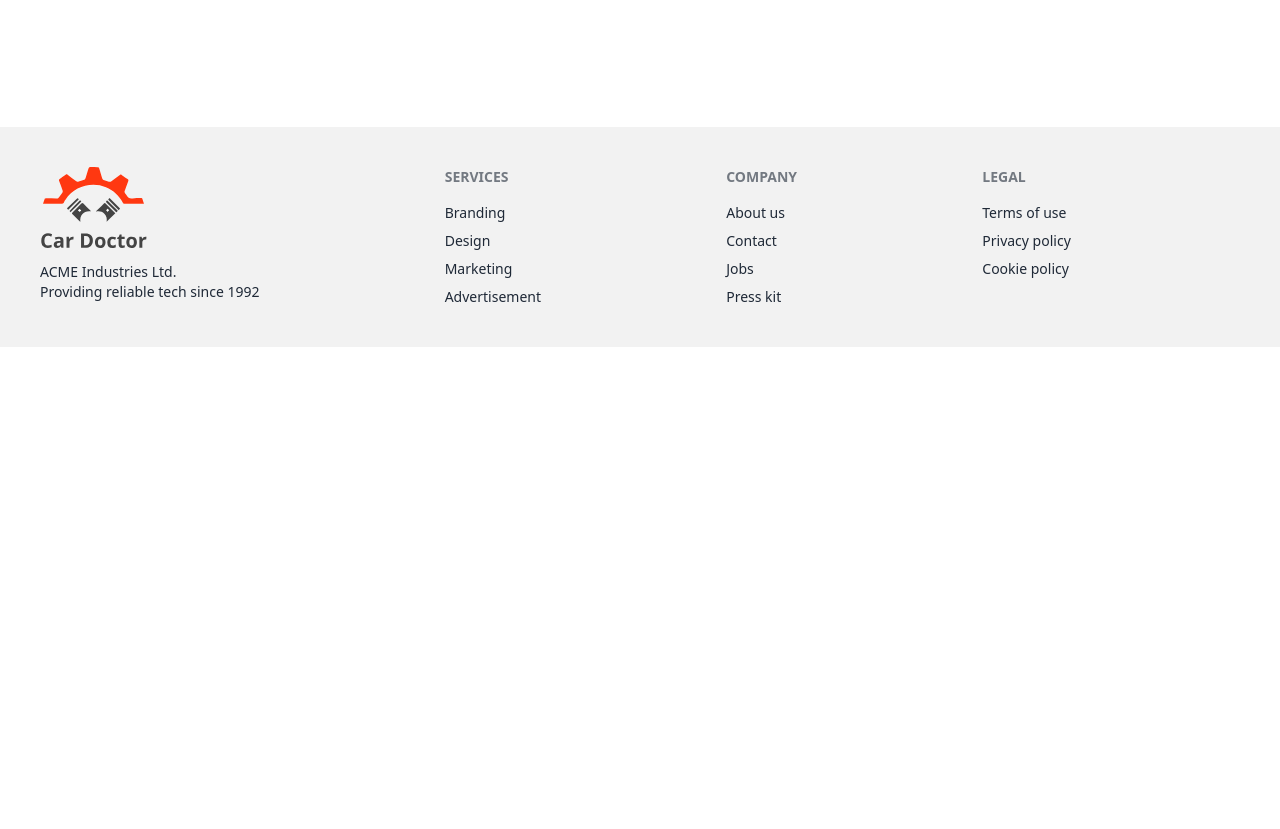
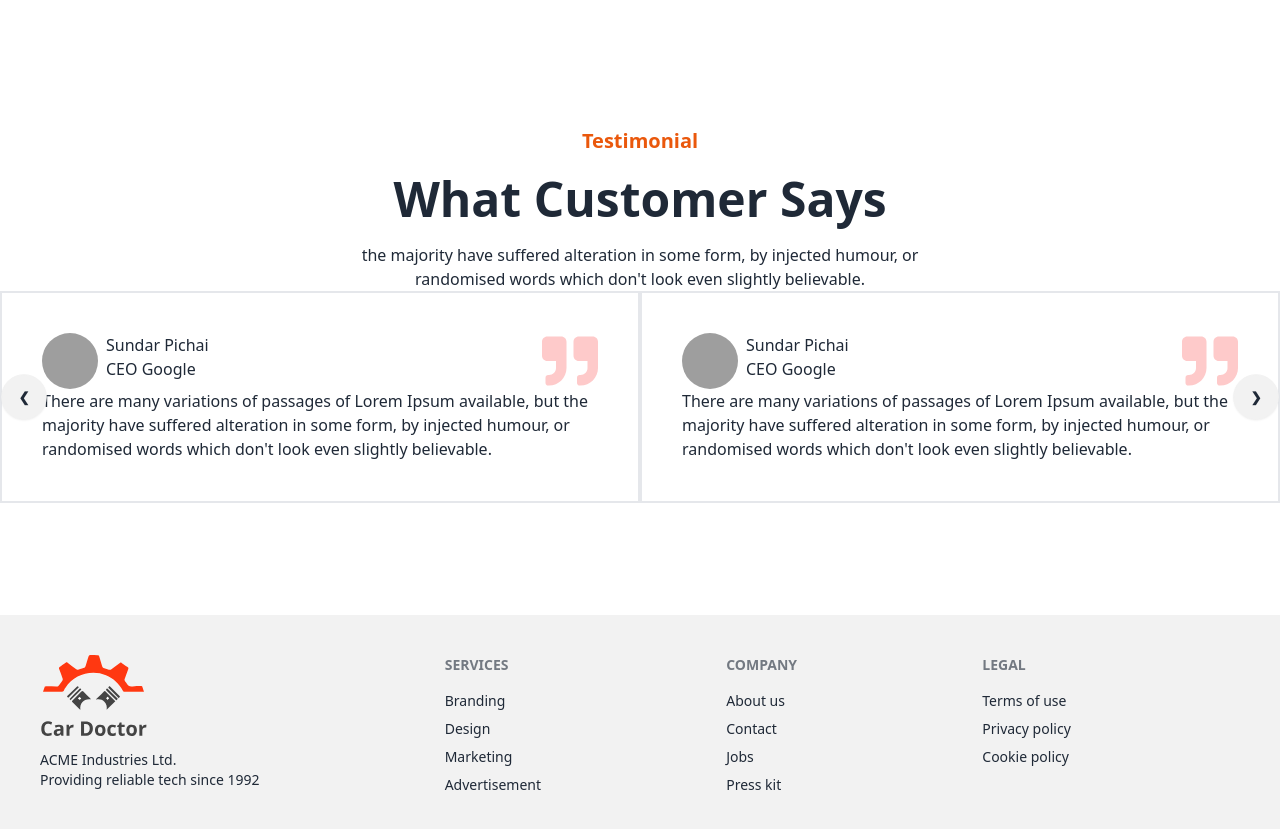
Before and after one commit to sowmik-sec/car-doctor-client, a React (Vite) app: page / in a window 1280 px wide. Shown: the part 4989-5818 px from the top of the page. Before the commit the page ends 5336 px from the top, so only its background shows below. Built offline with nearby package versions, Linux system fonts and the light colour scheme; no server answers; grey boxes are pictures that could not be loaded.

Commit message:
add testimonial

```diff
--- a/src/pages/Home/Home/Home.jsx
+++ b/src/pages/Home/Home/Home.jsx
@@ -5,6 +5,7 @@ import CoreFeatures from "../CoreFeatures/CoreFeatures";
 import Products from "../Products/Products";
 import Services from "../Services/Services";
 import Team from "../Team/Team";
+import Testimonial from "../Testimonial/Testimonial";
 
 function Home() {
   return (
@@ -16,6 +17,7 @@ function Home() {
       <Products />
       <Team />
       <CoreFeatures />
+      <Testimonial />
     </div>
   );
 }
--- /dev/null
+++ b/src/pages/Home/Testimonial/Testimonial.jsx
@@ -0,0 +1,78 @@
+import { FaQuoteRight } from "react-icons/fa";
+
+function Testimonial() {
+  return (
+    <div className="mb-28">
+      <div className="text-center w-1/2 mx-auto space-y-5">
+        <p className="text-xl font-bold text-orange-600">Testimonial</p>
+        <h1 className="text-5xl font-bold">What Customer Says</h1>
+        <p className=" mx-auto">
+          the majority have suffered alteration in some form, by injected
+          humour, or randomised words which don't look even slightly believable.{" "}
+        </p>
+      </div>
+      <div className="relative">
+        <div className="md:flex md:justify-between">
+          <div className="p-10 border-2 md:w-1/2 h-auto">
+            <div className="flex justify-between">
+              <div className="flex">
+                <img
+                  className="w-14 h-14 rounded-full"
+                  src="https://pbs.twimg.com/profile_images/864282616597405701/M-FEJMZ0_400x400.jpg"
+                  alt=""
+                />
+                <div className="ml-2">
+                  <h3>Sundar Pichai</h3>
+                  <p>CEO Google</p>
+                </div>
+              </div>
+              <div>
+                <FaQuoteRight className="w-14 h-14 text-red-200" />
+              </div>
+            </div>
+            <p>
+              There are many variations of passages of Lorem Ipsum available,
+              but the majority have suffered alteration in some form, by
+              injected humour, or randomised words which don't look even
+              slightly believable.{" "}
+            </p>
+          </div>
+          <div className="p-10 border-2 md:w-1/2 h-auto">
+            <div className="flex justify-between">
+              <div className="flex">
+                <img
+                  className="w-14 h-14 rounded-full"
+                  src="https://pbs.twimg.com/profile_images/864282616597405701/M-FEJMZ0_400x400.jpg"
+                  alt=""
+                />
+                <div className="ml-2">
+                  <h3>Sundar Pichai</h3>
+                  <p>CEO Google</p>
+                </div>
+              </div>
+              <div>
+                <FaQuoteRight className="w-14 h-14 text-red-200" />
+              </div>
+            </div>
+            <p>
+              There are many variations of passages of Lorem Ipsum available,
+              but the majority have suffered alteration in some form, by
+              injected humour, or randomised words which don't look even
+              slightly believable.{" "}
+            </p>
+          </div>
+        </div>
+        <div className="hidden md:absolute md:flex md:justify-between transform -translate-y-1/2 left-0 right-0 top-1/2">
+          <a href={`#`} className="btn btn-circle mr-5">
+            ❮
+          </a>
+          <a href={`#`} className="btn btn-circle">
+            ❯
+          </a>
+        </div>
+      </div>
+    </div>
+  );
+}
+
+export default Testimonial;
```
